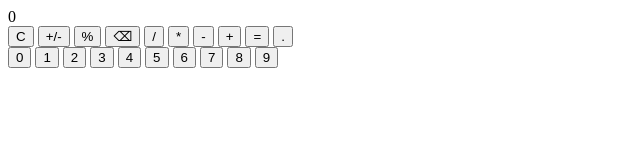
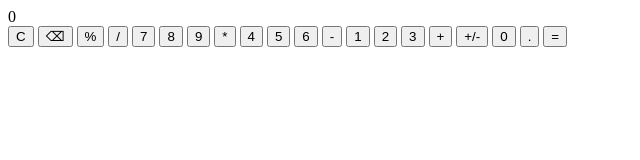
Before and after one commit to snwc0de/calculator, a plain HTML site: page index.html in a window 1280 px wide. Shown: the whole page, without its empty margins (0-640 px from the left). Drawn offline with Linux system fonts and the light colour scheme.

Commit message:
Re-structured the HTML elements for better on-screen arrangement, no changes made to class or id attributes.

```diff
--- a/index.html
+++ b/index.html
@@ -8,31 +8,32 @@
 </head>
 
 <body>
+    <main id="calculator">
+        <div id="container">
             <div id="display">0</div>
-    <div id="symbols">
+
             <button class="clear">C</button>
-        <button class="inverse">+/-</button>
+            <button class="backspace">⌫</button>
             <button class="percentage">%</button>
-        <button class="backspace">⌫</button>
             <button class="operator">/</button>
+            <button class="operand">7</button>
+            <button class="operand">8</button>
+            <button class="operand">9</button>
             <button class="operator">*</button>
+            <button class="operand">4</button>
+            <button class="operand">5</button>
+            <button class="operand">6</button>
             <button class="operator">-</button>
-        <button class="operator">+</button>
-        <button class="equals">=</button>
-        <button class="decimal">.</button>
-    </div>
-    <div id="container" class="digits">
-        <button class="operand">0</button>
             <button class="operand">1</button>
             <button class="operand">2</button>
             <button class="operand">3</button>
-        <button class="operand">4</button>
-        <button class="operand">5</button>
-        <button class="operand">6</button>
-        <button class="operand">7</button>
-        <button class="operand">8</button>
-        <button class="operand">9</button>
+            <button class="operator">+</button>
+            <button class="inverse">+/-</button>
+            <button class="operand">0</button>
+            <button class="decimal">.</button>
+            <button class="equals">=</button>
         </div>
+    </main>
     <script src="script.js"></script>
 </body>
 
```
Also changed, not shown: 1 other file. Lines whose indentation alone changed are shown as unchanged.
